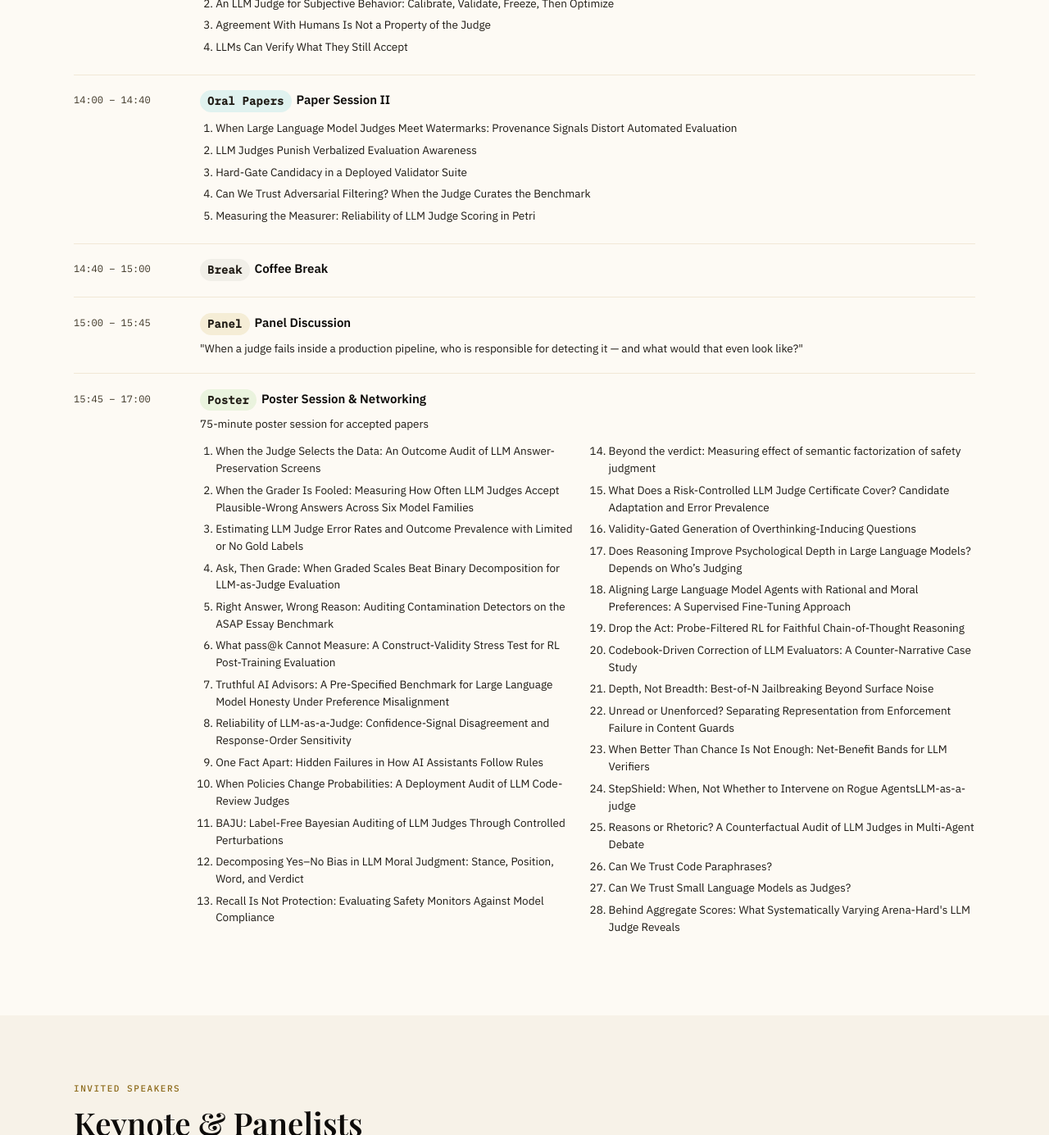
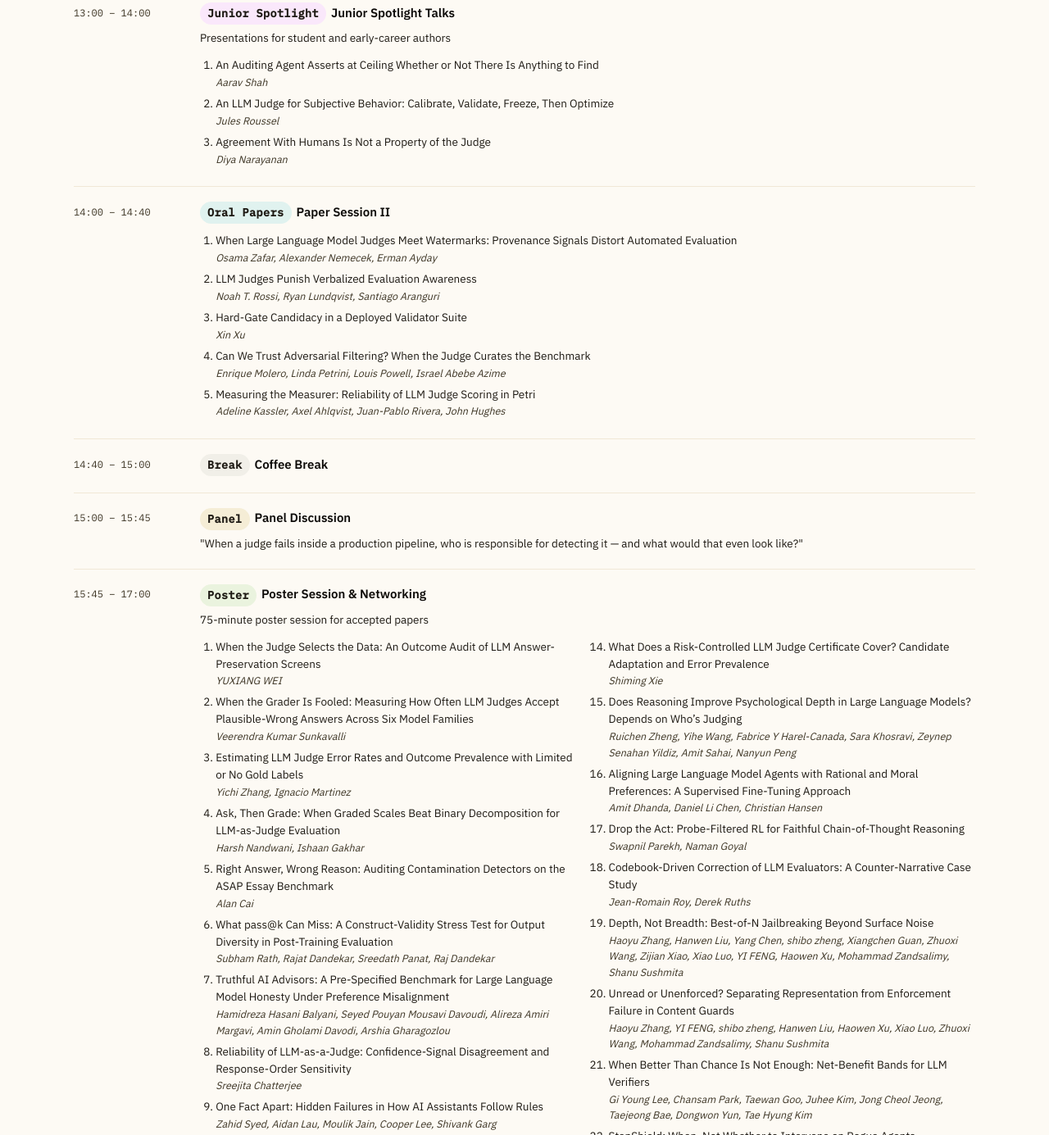
Before and after one commit to JUDGe2026/JUDGe2026.github.io, a plain HTML site: page index.html in a window 1280 px wide. Shown: the part 6431-7816 px from the top of the page at 82% size. Drawn offline with nearby package versions, Linux system fonts and the light colour scheme; a web font is replaced by a local one.

Commit message:
Add authors to paper list and update speaker name
Updated speaker names and added author information for several papers in the schedule.

```diff
--- a/index.html
+++ b/index.html
@@ -385,6 +385,7 @@
   .paper-list { margin: 0.6rem 0 0 1.2rem; padding: 0; font-size: 13.5px; color: var(--ink-soft); line-height: 1.55; }
   .paper-list li { margin-bottom: 0.35rem; }
   .paper-list-cols { columns: 2 340px; column-gap: 2rem; }
+  .paper-list .paper-authors { display: block; font-style: italic; font-size: 12.5px; color: var(--ink-muted); margin-top: 1px; }
 
   /* SPEAKERS */
   .speakers-grid {
@@ -1128,7 +1129,7 @@
         <div class="sched-time">09:10 – 10:00</div>
         <div class="sched-event">
           <strong><span class="stag stag-keynote">Keynote</span>Keynote Address</strong>
-          <span>Speaker TBD</span>
+          <span>Eugene Yan</span>
         </div>
       </div>
       <div class="schedule-row">
@@ -1143,11 +1144,11 @@
           <strong><span class="stag stag-paper">Oral Papers</span>Paper Session I</strong>
           <!-- <span>15 min presentation + 5 min Q&amp;A each</span> -->
           <ol class="paper-list">
-            <li>AUDIT: Validating LLM Judges Through Controlled Error Injection</li>
-            <li>Nine Judges, Two Effective Votes: Correlated Errors Undermine LLM Evaluation Panels</li>
-            <li>Your Judge Is a Confound: Evaluator and Attack Choice Distort Jailbreak-Safety Measurement for Fine-Tuned LLMs</li>
-            <li>Binarization Flattens the Score Space</li>
-            <li>Are You Sure You’re Sure? Two Confounds in a Sycophancy Benchmark</li>
+            <li>AUDIT: Validating LLM Judges Through Controlled Error Injection<span class="paper-authors">Md Mahmudur Rahman, Harsh Peswani, Elaine Wong, Dhruv Garg</span></li>
+            <li>Nine Judges, Two Effective Votes: Correlated Errors Undermine LLM Evaluation Panels<span class="paper-authors">Guneet Kohli</span></li>
+            <li>Your Judge Is a Confound: Evaluator and Attack Choice Distort Jailbreak-Safety Measurement for Fine-Tuned LLMs<span class="paper-authors">Taleef Tamsal, Jonathan Rusert</span></li>
+            <li>Binarization Flattens the Score Space<span class="paper-authors">Jacob Cole</span></li>
+            <li>Are You Sure You’re Sure? Two Confounds in a Sycophancy Benchmark<span class="paper-authors">Atharv Gupta, Akshat Jindal, Lavanya Nigam, Aryan Sood</span></li>
           </ol>
         </div>
       </div>
@@ -1163,10 +1164,9 @@
           <strong><span class="stag stag-spotlight">Junior Spotlight</span>Junior Spotlight Talks</strong>
           <span>Presentations for student and early-career authors</span>
           <ol class="paper-list">
-            <li>An Auditing Agent Asserts at Ceiling Whether or Not There Is Anything to Find</li>
-            <li>An LLM Judge for Subjective Behavior: Calibrate, Validate, Freeze, Then Optimize</li>
-            <li>Agreement With Humans Is Not a Property of the Judge</li>
-            <li>LLMs Can Verify What They Still Accept</li>
+            <li>An Auditing Agent Asserts at Ceiling Whether or Not There Is Anything to Find<span class="paper-authors">Aarav Shah</span></li>
+            <li>An LLM Judge for Subjective Behavior: Calibrate, Validate, Freeze, Then Optimize<span class="paper-authors">Jules Roussel</span></li>
+            <li>Agreement With Humans Is Not a Property of the Judge<span class="paper-authors">Diya Narayanan</span></li>
           </ol>
         </div>
       </div>
@@ -1176,11 +1176,11 @@
           <strong><span class="stag stag-paper">Oral Papers</span>Paper Session II</strong>
           <!-- <span>15 min presentation + 5 min Q&amp;A each</span> -->
           <ol class="paper-list">
-            <li>When Large Language Model Judges Meet Watermarks: Provenance Signals Distort Automated Evaluation</li>
-            <li>LLM Judges Punish Verbalized Evaluation Awareness</li>
-            <li>Hard-Gate Candidacy in a Deployed Validator Suite</li>
-            <li>Can We Trust Adversarial Filtering? When the Judge Curates the Benchmark</li>
-            <li>Measuring the Measurer: Reliability of LLM Judge Scoring in Petri</li>
+            <li>When Large Language Model Judges Meet Watermarks: Provenance Signals Distort Automated Evaluation<span class="paper-authors">Osama Zafar, Alexander Nemecek, Erman Ayday</span></li>
+            <li>LLM Judges Punish Verbalized Evaluation Awareness<span class="paper-authors">Noah T. Rossi, Ryan Lundqvist, Santiago Aranguri</span></li>
+            <li>Hard-Gate Candidacy in a Deployed Validator Suite<span class="paper-authors">Xin Xu</span></li>
+            <li>Can We Trust Adversarial Filtering? When the Judge Curates the Benchmark<span class="paper-authors">Enrique Molero, Linda Petrini, Louis Powell, Israel Abebe Azime</span></li>
+            <li>Measuring the Measurer: Reliability of LLM Judge Scoring in Petri<span class="paper-authors">Adeline Kassler, Axel Ahlqvist, Juan-Pablo Rivera, John Hughes</span></li>
           </ol>
         </div>
       </div>
@@ -1203,34 +1203,33 @@
           <strong><span class="stag stag-poster">Poster</span>Poster Session &amp; Networking</strong>
           <span>75-minute poster session for accepted papers</span>
           <ol class="paper-list paper-list-cols">
-            <li>When the Judge Selects the Data: An Outcome Audit of LLM Answer-Preservation Screens</li>
-            <li>When the Grader Is Fooled: Measuring How Often LLM Judges Accept Plausible-Wrong Answers Across Six Model Families</li>
-            <li>Estimating LLM Judge Error Rates and Outcome Prevalence with Limited or No Gold Labels</li>
-            <li>Ask, Then Grade: When Graded Scales Beat Binary Decomposition for LLM-as-Judge Evaluation</li>
-            <li>Right Answer, Wrong Reason: Auditing Contamination Detectors on the ASAP Essay Benchmark</li>
-            <li>What pass@k Cannot Measure: A Construct-Validity Stress Test for RL Post-Training Evaluation</li>
-            <li>Truthful AI Advisors: A Pre-Specified Benchmark for Large Language Model Honesty Under Preference Misalignment</li>
-            <li>Reliability of LLM-as-a-Judge: Confidence-Signal Disagreement and Response-Order Sensitivity</li>
-            <li>One Fact Apart: Hidden Failures in How AI Assistants Follow Rules</li>
-            <li>When Policies Change Probabilities: A Deployment Audit of LLM Code-Review Judges</li>
-            <li>BAJU: Label-Free Bayesian Auditing of LLM Judges Through Controlled Perturbations</li>
-            <li>Decomposing Yes–No Bias in LLM Moral Judgment: Stance, Position, Word, and Verdict</li>
-            <li>Recall Is Not Protection: Evaluating Safety Monitors Against Model Compliance</li>
-            <li>Beyond the verdict: Measuring effect of semantic factorization of safety judgment</li>
-            <li>What Does a Risk-Controlled LLM Judge Certificate Cover? Candidate Adaptation and Error Prevalence</li>
-            <li>Validity-Gated Generation of Overthinking-Inducing Questions</li>
-            <li>Does Reasoning Improve Psychological Depth in Large Language Models? Depends on Who’s Judging</li>
-            <li>Aligning Large Language Model Agents with Rational and Moral Preferences: A Supervised Fine-Tuning Approach</li>
-            <li>Drop the Act: Probe-Filtered RL for Faithful Chain-of-Thought Reasoning</li>
-            <li>Codebook-Driven Correction of LLM Evaluators: A Counter-Narrative Case Study</li>
-            <li>Depth, Not Breadth: Best-of-N Jailbreaking Beyond Surface Noise</li>
-            <li>Unread or Unenforced? Separating Representation from Enforcement Failure in Content Guards</li>
-            <li>When Better Than Chance Is Not Enough: Net-Benefit Bands for LLM Verifiers</li>
-            <li>StepShield: When, Not Whether to Intervene on Rogue AgentsLLM-as-a-judge</li>
-            <li>Reasons or Rhetoric? A Counterfactual Audit of LLM Judges in Multi-Agent Debate</li>
-            <li>Can We Trust Code Paraphrases?</li>
-            <li>Can We Trust Small Language Models as Judges?</li>
-            <li>Behind Aggregate Scores: What Systematically Varying Arena-Hard's LLM Judge Reveals</li>
+            <li>When the Judge Selects the Data: An Outcome Audit of LLM Answer-Preservation Screens<span class="paper-authors">YUXIANG WEI</span></li>
+            <li>When the Grader Is Fooled: Measuring How Often LLM Judges Accept Plausible-Wrong Answers Across Six Model Families<span class="paper-authors">Veerendra Kumar Sunkavalli</span></li>
+            <li>Estimating LLM Judge Error Rates and Outcome Prevalence with Limited or No Gold Labels<span class="paper-authors">Yichi Zhang, Ignacio Martinez</span></li>
+            <li>Ask, Then Grade: When Graded Scales Beat Binary Decomposition for LLM-as-Judge Evaluation<span class="paper-authors">Harsh Nandwani, Ishaan Gakhar</span></li>
+            <li>Right Answer, Wrong Reason: Auditing Contamination Detectors on the ASAP Essay Benchmark<span class="paper-authors">Alan Cai</span></li>
+            <li>What pass@k Can Miss: A Construct-Validity Stress Test for Output Diversity in Post-Training Evaluation<span class="paper-authors">Subham Rath, Rajat Dandekar, Sreedath Panat, Raj Dandekar</span></li>
+            <li>Truthful AI Advisors: A Pre-Specified Benchmark for Large Language Model Honesty Under Preference Misalignment<span class="paper-authors">Hamidreza Hasani Balyani, Seyed Pouyan Mousavi Davoudi, Alireza Amiri Margavi, Amin Gholami Davodi, Arshia Gharagozlou</span></li>
+            <li>Reliability of LLM-as-a-Judge: Confidence-Signal Disagreement and Response-Order Sensitivity<span class="paper-authors">Sreejita Chatterjee</span></li>
+            <li>One Fact Apart: Hidden Failures in How AI Assistants Follow Rules<span class="paper-authors">Zahid Syed, Aidan Lau, Moulik Jain, Cooper Lee, Shivank Garg</span></li>
+            <li>When Policies Change Probabilities: A Deployment Audit of LLM Code-Review Judges<span class="paper-authors">Rasvik Kudum, Max Corbett, Hitansh Paliwal, Romaisa Fatima, Thomas Jiralerspong, Sneheel Sarangi</span></li>
+            <li>Decomposing Yes–No Bias in LLM Moral Judgment: Stance, Position, Word, and Verdict<span class="paper-authors">Haonan Huang</span></li>
+            <li>Recall Is Not Protection: Evaluating Safety Monitors Against Model Compliance<span class="paper-authors">Sripad Karne</span></li>
+            <li>Beyond the verdict: Measuring effect of semantic factorization of safety judgment<span class="paper-authors">Rikhiya Ghosh, Himanshu Kumar, Sriram Venkatapathy, Thomas Paniagua, Alexandre G.R. Day, Pranab Mohanty</span></li>
+            <li>What Does a Risk-Controlled LLM Judge Certificate Cover? Candidate Adaptation and Error Prevalence<span class="paper-authors">Shiming Xie</span></li>
+            <li>Does Reasoning Improve Psychological Depth in Large Language Models? Depends on Who’s Judging<span class="paper-authors">Ruichen Zheng, Yihe Wang, Fabrice Y Harel-Canada, Sara Khosravi, Zeynep Senahan Yildiz, Amit Sahai, Nanyun Peng</span></li>
+            <li>Aligning Large Language Model Agents with Rational and Moral Preferences: A Supervised Fine-Tuning Approach<span class="paper-authors">Amit Dhanda, Daniel Li Chen, Christian Hansen</span></li>
+            <li>Drop the Act: Probe-Filtered RL for Faithful Chain-of-Thought Reasoning<span class="paper-authors">Swapnil Parekh, Naman Goyal</span></li>
+            <li>Codebook-Driven Correction of LLM Evaluators: A Counter-Narrative Case Study<span class="paper-authors">Jean-Romain Roy, Derek Ruths</span></li>
+            <li>Depth, Not Breadth: Best-of-N Jailbreaking Beyond Surface Noise<span class="paper-authors">Haoyu Zhang, Hanwen Liu, Yang Chen, shibo zheng, Xiangchen Guan, Zhuoxi Wang, Zijian Xiao, Xiao Luo, YI FENG, Haowen Xu, Mohammad Zandsalimy, Shanu Sushmita</span></li>
+            <li>Unread or Unenforced? Separating Representation from Enforcement Failure in Content Guards<span class="paper-authors">Haoyu Zhang, YI FENG, shibo zheng, Hanwen Liu, Haowen Xu, Xiao Luo, Zhuoxi Wang, Mohammad Zandsalimy, Shanu Sushmita</span></li>
+            <li>When Better Than Chance Is Not Enough: Net-Benefit Bands for LLM Verifiers<span class="paper-authors">Gi Young Lee, Chansam Park, Taewan Goo, Juhee Kim, Jong Cheol Jeong, Taejeong Bae, Dongwon Yun, Tae Hyung Kim</span></li>
+            <li>StepShield: When, Not Whether to Intervene on Rogue Agents<span class="paper-authors">Gloria Felicia, Zitha Sasindran, Jinfeng He, Michael Eniolade, Hemant Kumar B K, Milan Hussain Angati</span></li>
+            <li>Reasons or Rhetoric? A Counterfactual Audit of LLM Judges in Pairwise Debate-Style Evaluation<span class="paper-authors">Vikas Reddy</span></li>
+            <li>Can We Trust Code Paraphrases?<span class="paper-authors">Roman Machacek, Jeyhun Zakaryayev, Timo Kehrer</span></li>
+            <li>Can We Trust Small Language Models as Judges?<span class="paper-authors">Mingchuan Zou, Suchir Salhan, Paula Buttery</span></li>
+            <li>Behind Aggregate Scores: What Systematically Varying Arena-Hard's LLM Judge Reveals<span class="paper-authors">Louise Yorke</span></li>
+            <li>Weakness of Will in Large Language Models<span class="paper-authors">Sebastien Kawada, Manolis Kellis</span></li>
           </ol>
         </div>
       </div>
```
